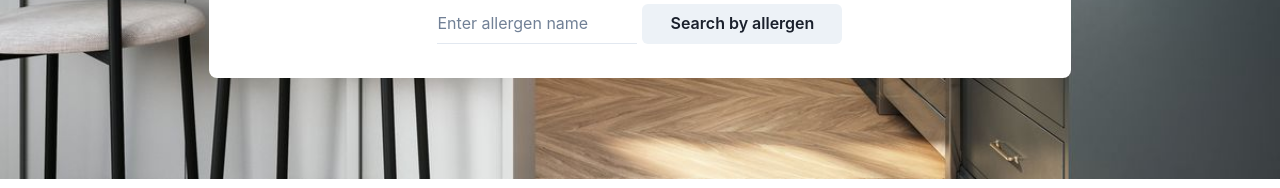
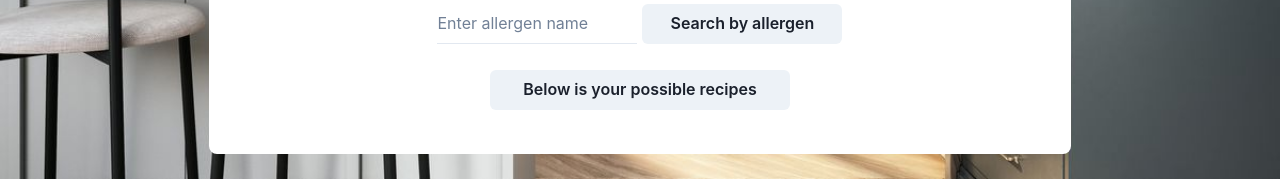
Before and after one commit to CS307-LJ-NJ-NM-MP/TheMealMine, a React (Create React App) app in the folder reactmeal/: page /searchRecipes in a window 1280 px wide. Shown: the part 471-659 px from the top of the page. Built offline with nearby package versions, Linux system fonts and the light colour scheme.

Commit message:
Pantry limitiations

```diff
--- a/reactmeal/src/components/CreateAccount.js
+++ b/reactmeal/src/components/CreateAccount.js
@@ -47,6 +47,7 @@ function CreateAccount() {
         localStorage.setItem('ranking',0);
         localStorage.setItem('contribution',0);
         localStorage.setItem('friendsList', []);
+        localStorage.setItem('pantry', []);
         localStorage.setItem('blockedList', []); //HAVENT TESTED THESE. CHECK PLEASE
         localStorage.setItem('isSearching', "no");
         localStorage.setItem('searchingBlocked', []);
--- a/reactmeal/src/components/searchRecipes.js
+++ b/reactmeal/src/components/searchRecipes.js
@@ -11,6 +11,8 @@ import { Select } from '@chakra-ui/react'
 import searchBackground from '../imgs/searchBackground.jpg'
 import { FindByRating } from '../findRecipesByRating'
 import { FindByAllergens } from '../findRecipesByAllergens'
+import { FindByPantry } from '../findRecipesByPantry';
+
 function SearchRecipes() {
     return(
         <Container
@@ -36,6 +38,7 @@ function SearchRecipes() {
                         <FindByPrepTime/>
                         <FindByRating/>
                         <FindByAllergens/>
+                        <FindByPantry/>
                     </VStack>
 
                 </VStack>
--- /dev/null
+++ b/reactmeal/src/findRecipesByPantry.js
@@ -0,0 +1,104 @@
+import React, { useState } from "react";
+import Axios from "axios";
+import {Button, Container, Input, Center, VStack, Text,
+    Box} from '@chakra-ui/react'
+
+export const FindByPantry = () => {
+    const [displayList, setList] = useState([]);
+    const [isChecked, setChecked] = useState(false);
+
+
+    const recipeItems = displayList.map((name) =>
+        <Text>{name}</Text>
+    )
+
+
+    async function onClick(e) {
+
+        e.preventDefault();
+        setChecked(!isChecked)
+        console.log("Checked was pressed");
+        let pantry = [];
+        if (localStorage.getItem("username") === "maddie") {
+            pantry = ["rice", "Fish","Chips","Batter", "Apple", "Dough", "Sugar", "Cinnamon"];
+        } else {
+            pantry = ["baloney"];
+        }
+        console.log("Users pantry is: " + pantry);
+        let temp = [];
+        var isGood = true;
+       if (isChecked) {
+            //console.log("Doing stuff here " + pantry);
+            //If it becomes checked, we should do the search
+            var result = await Axios.post('http://localhost:5000/findRecipeWithPantry', {
+                pantry: pantry,
+            });
+            let stuff = result.data;
+            console.log(stuff);
+            for (var i = 0; i < stuff.length; i++) {
+                isGood = true;
+                result = await Axios.post('http://localhost:5000/getRecipeIngredients', {
+                    name: stuff[i],
+                });
+               // console.log("Stuff: " + stuff[i]);
+                let ingreds = result.data.ingredients;
+               // console.log("Ingredient: " + ingreds + " length: " + ingreds.length);
+                if (ingreds.length <= pantry.length) {
+                   ingreds.forEach((ingr) => {
+                        if (!pantry.includes(ingr)) {
+                            //console.log("Ingr: " + ingr + "is not included.");
+                            isGood = false;
+                        };
+                   });
+                   if (isGood) {
+                   // console.log(result.data.name + ": Its good");
+                    temp.push(result.data.name);
+
+                   }
+                }
+            }
+
+            if (temp.length === 0) {
+                temp.push("There is nothing that matches your search.")
+            }
+            console.log("temp: " + temp);
+            setList(temp);
+
+
+       } else {
+            //This means that no recipe should display.
+            setList([ , ]);
+       }
+    }
+
+
+
+
+    return (<>
+        <Box w="100%">
+            <Center>
+                <VStack>
+                  <Button w="300px" onClick={onClick} id="categoryButton">{isChecked ? "Click to Search By Pantry" : "Below is your possible recipes"}</Button>
+                    <VStack id="pantryStack" m="10px 10px 10px 10px" maxH="150px" overflow="hidden" overflowY="scroll"
+                    sx={{
+                        '&::-webkit-scrollbar': {
+                        width: '0px',
+                        backgroundColor: `transparent`,
+                        },
+                        '&::-webkit-scrollbar-thumb': {
+                        backgroundColor: `transparent`,
+                        },
+                    }}>
+                    {recipeItems}
+                </VStack>
+                </VStack>
+
+
+            </Center>
+        </Box>
+
+
+        </>
+    );
+
+}
```
Also changed, not shown: 1 other file (tests, documents, lock files or other folders).
